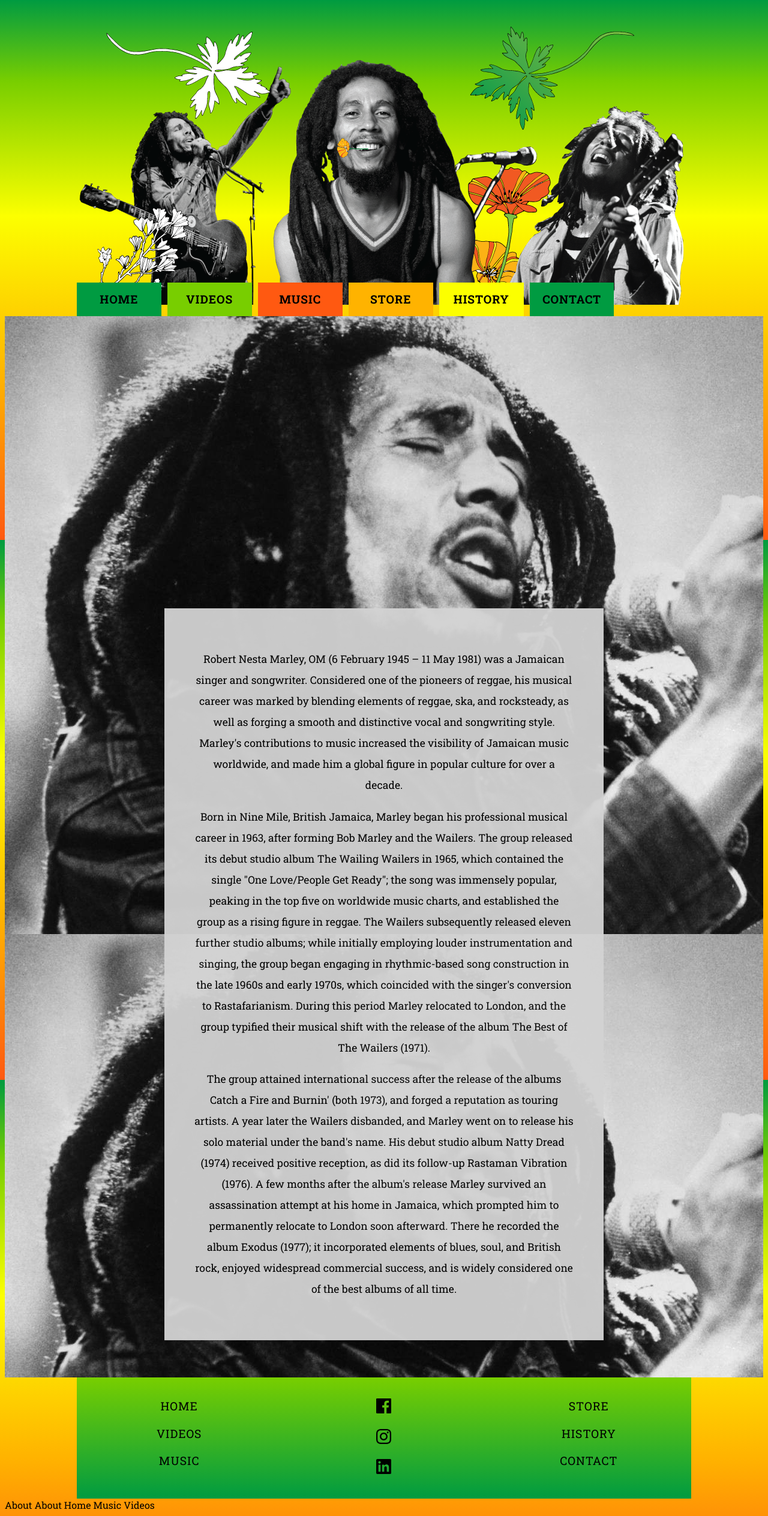
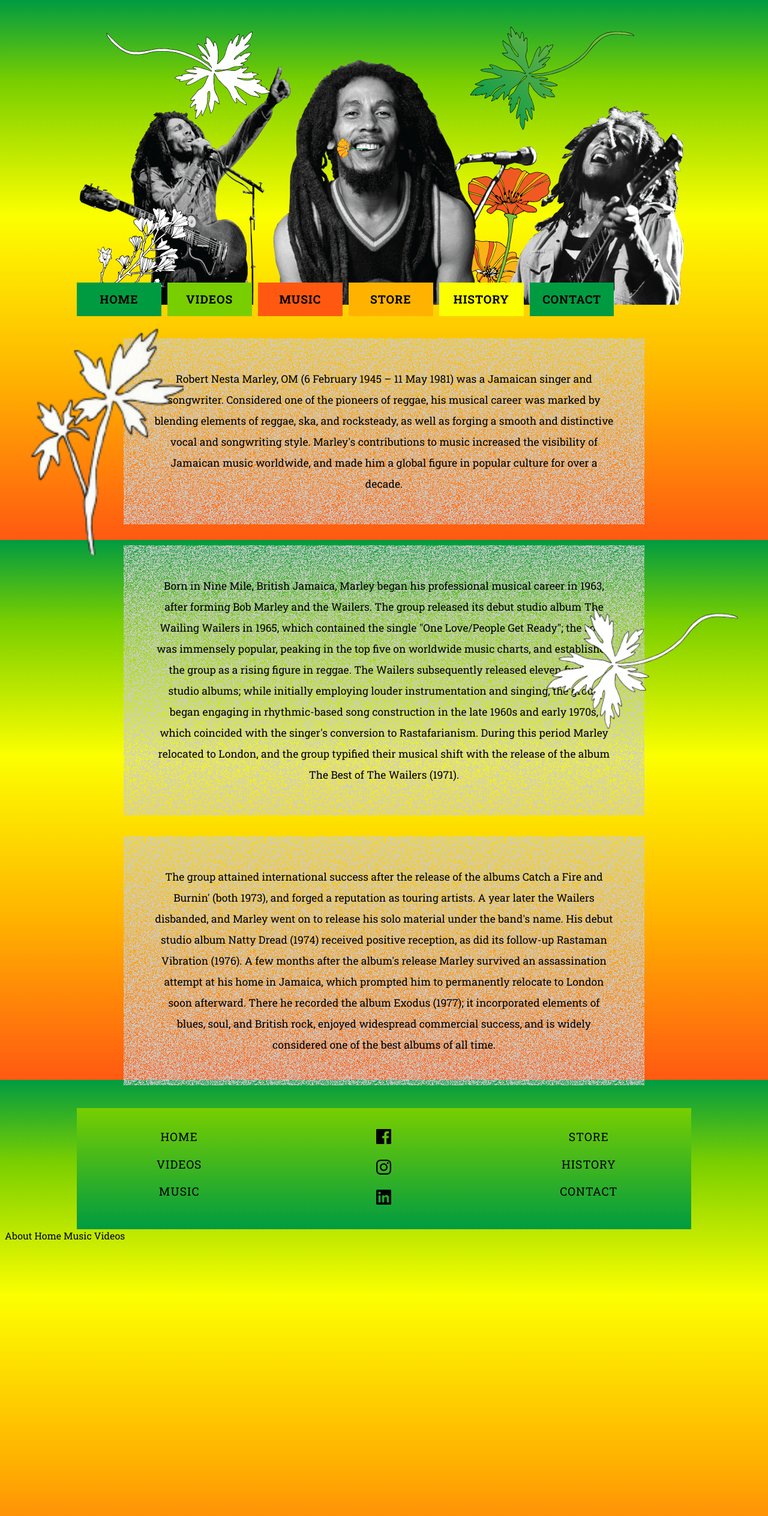
Before and after one commit to bruer/band-site, a Jekyll site: the page built from history.html, in a window 1280 px wide. Shown: the whole page at 60% size. Built offline with Jekyll 4.4.1, drawn with Linux system fonts in a browser that asks for light colours.

Commit message:
new background and layout for history/about

```diff
--- a/_sass/history.scss
+++ b/_sass/history.scss
@@ -1,53 +1,27 @@
-.about-background {
-    // background-color: blue;
-    // min-height: 1030px;
-    // padding-bottom: 100px;
-
-    // height: 150rem;
+.about-container {
+    width: 1024px;
+    margin: auto;
+    padding: 20px;
+    text-align: center;
+    // background: linear-gradient(to bottom, $yellowGreen 0%, $green 100%);
+    // background-image: url(/assets/img/noise-light.png);
 
     display: flex;
     flex-direction: column;
     align-items: center;
-
-    // background-image: url(/assets/img/band_designelements.png);
-    background-image: url(/assets/img/bm-about.png);
-    // background-size: cover;
-    // background-repeat: repeat;
-    // background-color: #fff;
 }
 
-.about-text {
-    background-color: lightgray;
-
-    width: 50%;
-    // height: 300px;
+.about-container p {
+    background-image: url(/assets/img/noise.png);
+    width: 75%;
     padding: 50px;
-    margin: 300px 0;
-    // margin-top: 300px;
-
-    display: flex;
-    justify-content: center;
+    // margin: 200px 0;
 
     text-align: center;
     font-size: 17.5px;
     line-height: 2;
-
-    // overflow: scroll;
-    opacity: 0.95;
-
-    // transform: translateY(200px);
 }
 
-.about-foreground {
-    background-color: lightgray;
-
-    width: 50%;
-    padding: 50px;
-    margin: 200px 0;
-
-    text-align: center;
-    font-size: 17.5px;
-    line-height: 2;
-
-    opacity: 0.95;
+.leaf-history {
+    // left: 0px;
 }
--- a/assets/js/history.js
+++ b/assets/js/history.js
@@ -15,6 +15,13 @@ function parallax() {
   //   var distance = elementDistanceFromBottomOfViewport(box);
   //   box.style.transform = "translateY(" + distance * multiplier + "px)";
   // });
+}
+
+function parallaxLeaf() {
+  var leaf = document.querySelector(".leaf-1-box");
+  var multiplier = 0.5;
+  var distance = elementDistanceFromBottomOfViewport(leaf);
+  leaf.style.transform = "translateY(" + distance * multiplier + "px)";
 }
 
 function setBackgroundHeight() {
@@ -35,6 +42,7 @@ if (window.addEventListener) {
   addEventListener("DOMContentLoaded", parallax, false);
   addEventListener("load", parallax, false);
   addEventListener("scroll", parallax, false);
+
 }
 
 function elementDistanceFromBottomOfViewport(el) {
--- a/history.html
+++ b/history.html
@@ -3,46 +3,50 @@ layout: default
 title: About
 ---
 
-<div class="about-background">
-
-  <div class="about-foreground">
+<div class="about-container">
+  <div class="leaf-1-box leaf-history">
+    <img class="leaf-1" src="../assets/img/leaf.png" alt="leaf 1" />
+  </div>
+  <div class="leaf-2-box">
+    <img class="leaf-2" src="../assets/img/leaf_2.png" alt="leaf 2" />
+  </div>
   <p>
     Robert Nesta Marley, OM (6 February 1945 – 11 May 1981) was a Jamaican
-      singer and songwriter. Considered one of the pioneers of reggae, his
-      musical career was marked by blending elements of reggae, ska, and
-      rocksteady, as well as forging a smooth and distinctive vocal and
-      songwriting style. Marley's contributions to music increased the
-      visibility of Jamaican music worldwide, and made him a global figure in
-      popular culture for over a decade.
+    singer and songwriter. Considered one of the pioneers of reggae, his musical
+    career was marked by blending elements of reggae, ska, and rocksteady, as
+    well as forging a smooth and distinctive vocal and songwriting style.
+    Marley's contributions to music increased the visibility of Jamaican music
+    worldwide, and made him a global figure in popular culture for over a
+    decade.
   </p>
   <p>
     Born in Nine Mile, British Jamaica, Marley began his professional musical
-      career in 1963, after forming Bob Marley and the Wailers. The group
-      released its debut studio album The Wailing Wailers in 1965, which
-      contained the single "One Love/People Get Ready"; the song was immensely
-      popular, peaking in the top five on worldwide music charts, and
-      established the group as a rising figure in reggae. The Wailers
-      subsequently released eleven further studio albums; while initially
-      employing louder instrumentation and singing, the group began engaging in
-      rhythmic-based song construction in the late 1960s and early 1970s, which
-      coincided with the singer's conversion to Rastafarianism. During this
-      period Marley relocated to London, and the group typified their musical
-      shift with the release of the album The Best of The Wailers (1971).
+    career in 1963, after forming Bob Marley and the Wailers. The group released
+    its debut studio album The Wailing Wailers in 1965, which contained the
+    single "One Love/People Get Ready"; the song was immensely popular, peaking
+    in the top five on worldwide music charts, and established the group as a
+    rising figure in reggae. The Wailers subsequently released eleven further
+    studio albums; while initially employing louder instrumentation and singing,
+    the group began engaging in rhythmic-based song construction in the late
+    1960s and early 1970s, which coincided with the singer's conversion to
+    Rastafarianism. During this period Marley relocated to London, and the group
+    typified their musical shift with the release of the album The Best of The
+    Wailers (1971).
   </p>
   <p>
     The group attained international success after the release of the albums
     Catch a Fire and Burnin' (both 1973), and forged a reputation as touring
     artists. A year later the Wailers disbanded, and Marley went on to release
-      his solo material under the band's name. His debut studio album Natty
-      Dread (1974) received positive reception, as did its follow-up Rastaman
-      Vibration (1976). A few months after the album's release Marley survived
-      an assassination attempt at his home in Jamaica, which prompted him to
+    his solo material under the band's name. His debut studio album Natty Dread
+    (1974) received positive reception, as did its follow-up Rastaman Vibration
+    (1976). A few months after the album's release Marley survived an
+    assassination attempt at his home in Jamaica, which prompted him to
     permanently relocate to London soon afterward. There he recorded the album
     Exodus (1977); it incorporated elements of blues, soul, and British rock,
     enjoyed widespread commercial success, and is widely considered one of the
     best albums of all time.
   </p>
 </div>
-</div>
 
 <script src="/assets/js/history.js"></script>
+<script src="/assets/js/music-videos.js"></script>
```
Also changed, not shown: history-2.html (deleted, +0 -47 lines), music.html (+8 -6 lines), assets/img/noise-light.png (added), assets/img/noise.png (added). Lines whose indentation alone changed are shown as unchanged.
